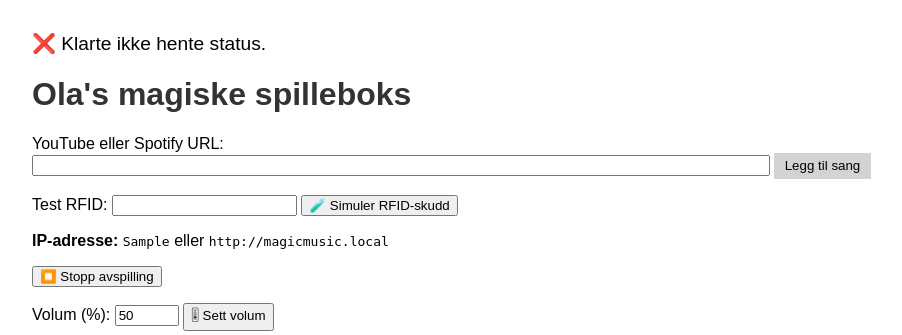
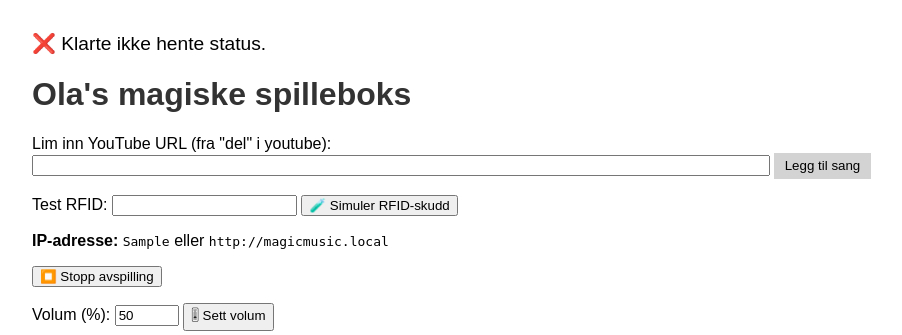
Before and after one commit to Olav68/RFIDMusicBox, a Flask app: template templates/index.html in a window 1280 px wide. Shown: the top 335 px of the page, without its empty margins (0-902 px from the left). Run offline with Flask 3, Linux system fonts and the light colour scheme; the template is opened without the code that fills it: most values are stand-ins (such as "Sample title", 1, 10 or a date in 2020); data that the repository does not hold is empty.

Commit message:
Release 1.0

```diff
--- a/templates/index.html
+++ b/templates/index.html
@@ -52,7 +52,7 @@ updateRFIDStatus();
 <h1>Ola's magiske spilleboks</h1>
 
 <form action="/add_url" method="post">
-    <label for="url">YouTube eller Spotify URL:</label><br>
+    <label for="url">Lim inn YouTube URL (fra "del" i youtube):</label><br>
     <input type="text" id="url" name="url" required style="width: 60%">
     <button class="button-new" type="submit">Legg til sang</button>
 </form>
```
